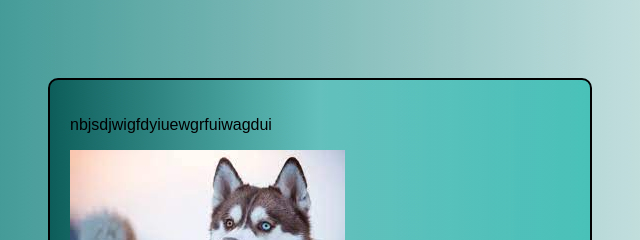
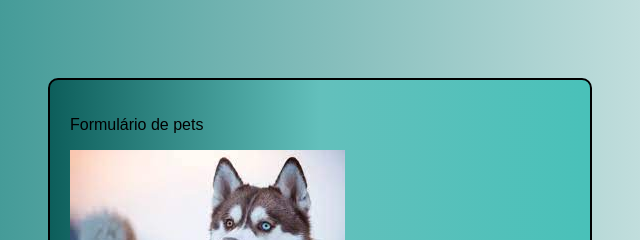
Before and after one commit to LaisFranciny/HTML-CSS, a plain HTML site: page index.html in a window 1280 px wide. Shown: the top 240 px of the page, 320-960 px from the left. Drawn offline with Linux system fonts and the light colour scheme.

Commit message:
Aletrando tag p

```diff
--- a/index.html
+++ b/index.html
@@ -8,7 +8,7 @@
 <body>
     <section class="box">
 
-        <p>nbjsdjwigfdyiuewgrfuiwagdui</p>
+        <p>Formulário de pets</p>
         <img src="husk.jfif" alt="" >
 
         <h1>formulario</h1>
```
